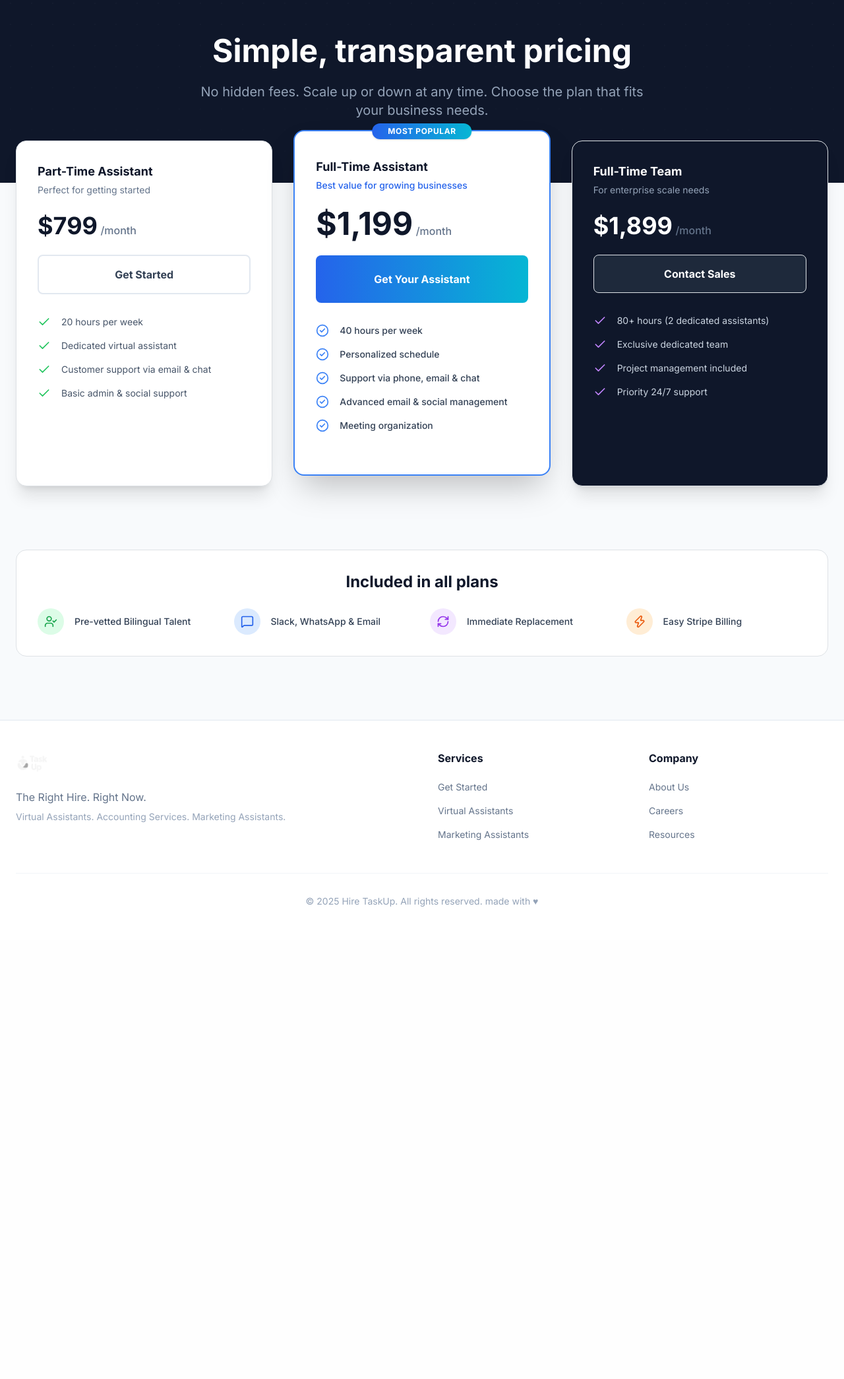
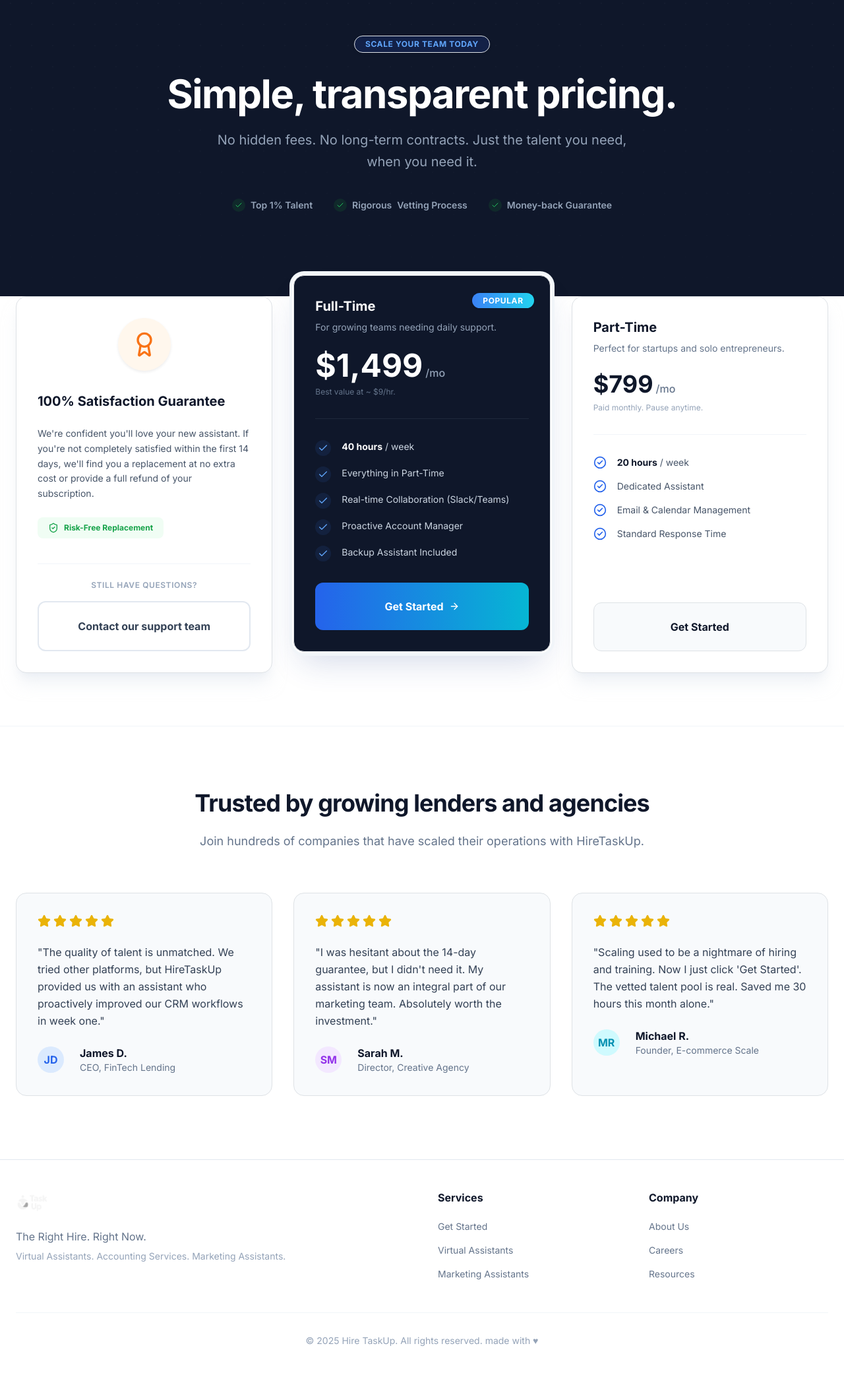
Before and after one commit to Dzherrom/hiretaskup, a Django app: page /plans/ in a window 1280 px wide. Shown: the part 75-2165 px from the top of the page at 66% size. Before the commit the page ends 1449 px from the top, so only its background shows below. Run offline with Django 5.2, Linux system fonts and the light colour scheme; the visitor is signed in with stand-in values (Sample User, id 1); parts of the project's set-up code (start-up, migrations or seed data) failed here and were passed over; some libraries are stand-ins or nearby versions.

Commit message:
refactor plans

```diff
--- a/core/templates/plans/plans.html
+++ b/core/templates/plans/plans.html
@@ -24,173 +24,241 @@
 {% endblock extra_css %}
 
 {% block content %}
-<div class="font-sans text-slate-900 bg-slate-50 min-h-screen selection:bg-cyan-200 selection:text-cyan-900 pb-24">
+<div class="font-sans text-slate-900 bg-white min-h-screen selection:bg-cyan-200 selection:text-cyan-900">
 
-    <!-- Header -->
-    <div class="bg-slate-900 pt-32 pb-24 relative overflow-hidden">
+    <!-- Hero Section -->
+    <section class="relative pt-32 pb-32 overflow-hidden bg-slate-900">
         <div class="absolute inset-0 bg-gradient-to-b from-transparent to-slate-900/90 z-10"></div>
         <!-- Background Pattern -->
         <div class="absolute inset-0 opacity-10" style="background-image: radial-gradient(#4b5563 1px, transparent 1px); background-size: 32px 32px;"></div>
 
-        <div class="container mx-auto px-6 relative z-20 text-center">
-            <h1 class="text-4xl md:text-5xl font-extrabold text-white mb-6">Simple, transparent pricing</h1>
-            <p class="text-xl text-slate-400 max-w-2xl mx-auto">
-                No hidden fees. Scale up or down at any time. Choose the plan that fits your business needs.
+        <div class="container relative z-20 mx-auto px-6 text-center">
+            <div class="inline-flex items-center gap-2 px-3 py-1 rounded-full bg-blue-900/30 border border-blue-700/50 text-blue-400 text-xs font-bold uppercase tracking-wider mb-8 shadow-sm backdrop-blur-sm">
+                Scale your team today
+            </div>
+            <h1 class="text-5xl md:text-6xl font-extrabold text-white mb-6 tracking-tight leading-tight">
+                Simple, transparent pricing.
+            </h1>
+            <p class="text-xl text-slate-400 max-w-2xl mx-auto mb-10 leading-relaxed">
+                No hidden fees. No long-term contracts. Just the talent you need, when you need it.
             </p>
+
+            <div class="flex flex-wrap justify-center gap-8 text-sm font-semibold text-slate-400">
+                <div class="flex items-center gap-2">
+                    <div class="bg-green-900/30 p-1 rounded-full"><i data-lucide="check" class="w-3 h-3 text-green-500"></i></div>
+                    Top 1% Talent
+                </div>
+                <div class="flex items-center gap-2">
+                    <div class="bg-green-900/30 p-1 rounded-full"><i data-lucide="check" class="w-3 h-3 text-green-500"></i></div>
+                    <span class="hidden sm:inline">Rigorous</span> Vetting Process
+                </div>
+                <div class="flex items-center gap-2">
+                    <div class="bg-green-900/30 p-1 rounded-full"><i data-lucide="check" class="w-3 h-3 text-green-500"></i></div>
+                    Money-back Guarantee
+                </div>
+            </div>
+        </div>
+    </section>
+
+    <!-- Pricing Cards -->
+    <section class="py-20 -mt-12 md:-mt-20 relative z-10">
+        <div class="container mx-auto px-6">
+            <div class="grid grid-cols-1 md:grid-cols-3 gap-8 max-w-7xl mx-auto items-start">
+
+                <!-- Guarantee Card (Was Enterprise Team) -->
+                <div class="bg-white rounded-2xl p-8 border border-slate-200 shadow-xl shadow-slate-200/50 hover:shadow-2xl hover:shadow-slate-200/80 hover:-translate-y-1 transition-all duration-300 flex flex-col relative group h-full">
+                    <div class="mb-8 flex items-center justify-center h-20 w-20 bg-orange-50 rounded-full mx-auto shadow-sm">
+                        <i data-lucide="award" class="w-10 h-10 text-orange-500"></i>
+                    </div>
+                    <div class="text-left mb-6">
+                        <h3 class="text-xl font-bold text-slate-900">100% Satisfaction Guarantee</h3>
+                    </div>
+
+                    <div class="flex-1 mb-6">
+                        <p class="text-slate-600 leading-relaxed text-left text-sm mb-6">
+                            We're confident you'll love your new assistant. If you're not completely satisfied within the first 14 days, we'll find you a replacement at no extra cost or provide a full refund of your subscription.
+                        </p>
+                         <div class="flex items-center gap-2 text-xs font-bold text-green-600 bg-green-50 py-2 px-3 rounded-lg w-fit">
+                            <i data-lucide="shield-check" class="w-4 h-4"></i>
+                            Risk-Free Replacement
                         </div>
                     </div>
 
-    <!-- Plans Cards -->
-    <div class="container mx-auto px-6 -mt-16 relative z-30">
-        <div class="grid grid-cols-1 md:grid-cols-3 gap-8 max-w-7xl mx-auto">
+                    <div class="mt-auto border-t border-slate-100 pt-6 text-center">
+                        <p class="text-slate-400 text-xs font-semibold uppercase tracking-wider mb-3">Still have questions?</p>
+                        <a href="{% url 'contact' %}" class="block w-full py-4 px-6 bg-white border-2 border-slate-200 text-slate-700 font-bold rounded-xl text-center hover:border-slate-300 hover:text-slate-900 hover:bg-slate-50 transition-all">
+                            Contact our support team
+                        </a>
+                    </div>
+                </div>
 
-            <!-- Part-Time Plan -->
-            <div class="bg-white rounded-2xl shadow-xl border border-slate-200 p-8 flex flex-col hover:border-blue-300 transition-colors duration-300">
-                <div class="mb-4">
-                    <h3 class="text-lg font-bold text-slate-900">Part-Time Assistant</h3>
-                    <p class="text-slate-500 text-sm mt-1">Perfect for getting started</p>
+                <!-- Full-Time Plan (Highlighted - Price $1499) -->
+                <div class="bg-slate-900 rounded-2xl p-8 border border-slate-800 shadow-2xl shadow-blue-900/20 hover:-translate-y-1 transition-all duration-300 flex flex-col relative md:-mt-8 md:mb-8 ring-4 ring-slate-100 ring-offset-2 z-20">
+                    <div class="absolute top-0 right-0 p-6">
+                         <span class="px-3 py-1 rounded-full bg-gradient-to-r from-blue-500 to-cyan-400 text-white text-xs font-bold uppercase tracking-wider shadow-lg">
+                            Popular
+                        </span>
                     </div>
                     <div class="mb-6">
+                        <h3 class="text-xl font-bold text-white">Full-Time</h3>
+                        <p class="text-slate-400 text-sm mt-2">For growing teams needing daily support.</p>
+                    </div>
+                    <div class="mb-8 pb-8 border-b border-slate-800">
+                        <div class="flex items-baseline gap-1">
+                            <span class="text-5xl font-extrabold text-white">$1,499</span>
+                            <span class="text-slate-400 font-medium">/mo</span>
+                        </div>
+                        <p class="text-xs text-slate-500 mt-2">Best value at ~ $9/hr.</p>
+                    </div>
+
+                    <ul class="space-y-4 mb-8 flex-1">
+                        <li class="flex items-start gap-3 text-sm text-slate-300">
+                            <div class="bg-blue-500/10 p-1 rounded-full"><i data-lucide="check" class="w-4 h-4 text-blue-400 shrink-0"></i></div>
+                            <span><strong class="text-white">40 hours</strong> / week</span>
+                        </li>
+                        <li class="flex items-start gap-3 text-sm text-slate-300">
+                            <div class="bg-blue-500/10 p-1 rounded-full"><i data-lucide="check" class="w-4 h-4 text-blue-400 shrink-0"></i></div>
+                            <span>Everything in Part-Time</span>
+                        </li>
+                         <li class="flex items-start gap-3 text-sm text-slate-300">
+                            <div class="bg-blue-500/10 p-1 rounded-full"><i data-lucide="check" class="w-4 h-4 text-blue-400 shrink-0"></i></div>
+                            Real-time Collaboration (Slack/Teams)
+                        </li>
+                        <li class="flex items-start gap-3 text-sm text-slate-300">
+                            <div class="bg-blue-500/10 p-1 rounded-full"><i data-lucide="check" class="w-4 h-4 text-blue-400 shrink-0"></i></div>
+                            Proactive Account Manager
+                        </li>
+                         <li class="flex items-start gap-3 text-sm text-slate-300">
+                            <div class="bg-blue-500/10 p-1 rounded-full"><i data-lucide="check" class="w-4 h-4 text-blue-400 shrink-0"></i></div>
+                            Backup Assistant Included
+                        </li>
+                    </ul>
+
+                    <a href="{% url 'onboarding_checkout' %}?amount=149900&name=Full-Time%20Assistant" class="block w-full py-4 px-6 bg-gradient-to-r from-blue-600 to-cyan-500 text-white font-bold rounded-xl text-center hover:shadow-lg hover:shadow-blue-500/30 transition-all flex items-center justify-center gap-2 group">
+                        Get Started
+                        <i data-lucide="arrow-right" class="w-4 h-4 group-hover:translate-x-1 transition-transform"></i>
+                    </a>
+                </div>
+
+                <!-- Part-Time Plan (Right) -->
+                <div class="bg-white rounded-2xl p-8 border border-slate-200 shadow-xl shadow-slate-200/50 hover:shadow-2xl hover:shadow-slate-200/80 hover:-translate-y-1 transition-all duration-300 flex flex-col relative group h-full">
+                    <div class="mb-6">
+                        <h3 class="text-xl font-bold text-slate-900">Part-Time</h3>
+                        <p class="text-slate-500 text-sm mt-2">Perfect for startups and solo entrepreneurs.</p>
+                    </div>
+                    <div class="mb-8 pb-8 border-b border-slate-100">
+                        <div class="flex items-baseline gap-1">
                             <span class="text-4xl font-extrabold text-slate-900">$799</span>
-                    <span class="text-slate-500 font-medium">/month</span>
+                            <span class="text-slate-500 font-medium">/mo</span>
                         </div>
-                <a href="{% url 'onboarding_checkout' %}?amount=79900&name=Part-Time%20Assistant" class="block w-full py-3 px-4 bg-white border-2 border-slate-200 text-slate-700 font-bold rounded-lg text-center hover:border-slate-300 hover:text-slate-900 transition-all mb-8">
+                        <p class="text-xs text-slate-400 mt-2">Paid monthly. Pause anytime.</p>
+                    </div>
+
+                    <ul class="space-y-4 mb-8 flex-1">
+                        <li class="flex items-start gap-3 text-sm text-slate-600">
+                            <i data-lucide="check-circle-2" class="w-5 h-5 text-blue-600 shrink-0"></i>
+                            <span><strong class="text-slate-900">20 hours</strong> / week</span>
+                        </li>
+                        <li class="flex items-start gap-3 text-sm text-slate-600">
+                            <i data-lucide="check-circle-2" class="w-5 h-5 text-blue-600 shrink-0"></i>
+                            Dedicated Assistant
+                        </li>
+                        <li class="flex items-start gap-3 text-sm text-slate-600">
+                            <i data-lucide="check-circle-2" class="w-5 h-5 text-blue-600 shrink-0"></i>
+                            Email & Calendar Management
+                        </li>
+                        <li class="flex items-start gap-3 text-sm text-slate-600">
+                            <i data-lucide="check-circle-2" class="w-5 h-5 text-blue-600 shrink-0"></i>
+                            Standard Response Time
+                        </li>
+                    </ul>
+
+                    <a href="{% url 'onboarding_checkout' %}?amount=79900&name=Part-Time%20Assistant" class="block w-full py-4 px-6 bg-slate-50 border border-slate-200 text-slate-900 font-bold rounded-xl text-center hover:bg-slate-100 hover:border-slate-300 transition-all">
                         Get Started
                     </a>
-                <ul class="space-y-4 mb-8 flex-1">
-                    <li class="flex items-start gap-3 text-sm text-slate-600">
-                        <i data-lucide="check" class="w-5 h-5 text-green-500 shrink-0"></i>
-                        20 hours per week
-                    </li>
-                    <li class="flex items-start gap-3 text-sm text-slate-600">
-                        <i data-lucide="check" class="w-5 h-5 text-green-500 shrink-0"></i>
-                        Dedicated virtual assistant
-                    </li>
-                    <li class="flex items-start gap-3 text-sm text-slate-600">
-                        <i data-lucide="check" class="w-5 h-5 text-green-500 shrink-0"></i>
-                        Customer support via email & chat
-                    </li>
-                    <li class="flex items-start gap-3 text-sm text-slate-600">
-                        <i data-lucide="check" class="w-5 h-5 text-green-500 shrink-0"></i>
-                         Basic admin & social support
-                    </li>
-                </ul>
-            </div>
-
-            <!-- Full-Time Plan (Recommended) -->
-            <div class="bg-white rounded-2xl shadow-2xl border-2 border-blue-500 p-8 flex flex-col relative transform md:-translate-y-4">
-                <div class="absolute top-0 left-1/2 -translate-x-1/2 -translate-y-1/2 bg-gradient-to-r from-blue-600 to-cyan-500 text-white px-4 py-1 rounded-full text-xs font-bold uppercase tracking-wider shadow-lg">
-                    Most Popular
-                </div>
-                <div class="mb-4 mt-2">
-                    <h3 class="text-lg font-bold text-slate-900">Full-Time Assistant</h3>
-                    <p class="text-blue-600 text-sm mt-1 font-medium">Best value for growing businesses</p>
-                </div>
-                <div class="mb-6">
-                    <span class="text-5xl font-extrabold text-slate-900">$1,199</span>
-                    <span class="text-slate-500 font-medium">/month</span>
-                </div>
-                <a href="{% url 'onboarding_checkout' %}?amount=119900&name=Full-Time%20Assistant" class="block w-full py-4 px-6 bg-gradient-to-r from-blue-600 to-cyan-500 text-white font-bold rounded-lg text-center hover:shadow-lg hover:shadow-blue-500/25 transition-all mb-8">
-                    Get Your Assistant
-                </a>
-                <ul class="space-y-4 mb-8 flex-1">
-                    <li class="flex items-start gap-3 text-sm text-slate-700 font-medium">
-                        <i data-lucide="check-circle-2" class="w-5 h-5 text-blue-500 shrink-0"></i>
-                        40 hours per week
-                    </li>
-                    <li class="flex items-start gap-3 text-sm text-slate-700 font-medium">
-                        <i data-lucide="check-circle-2" class="w-5 h-5 text-blue-500 shrink-0"></i>
-                        Personalized schedule
-                    </li>
-                    <li class="flex items-start gap-3 text-sm text-slate-700 font-medium">
-                        <i data-lucide="check-circle-2" class="w-5 h-5 text-blue-500 shrink-0"></i>
-                        Support via phone, email & chat
-                    </li>
-                    <li class="flex items-start gap-3 text-sm text-slate-700 font-medium">
-                        <i data-lucide="check-circle-2" class="w-5 h-5 text-blue-500 shrink-0"></i>
-                        Advanced email & social management
-                    </li>
-                    <li class="flex items-start gap-3 text-sm text-slate-700 font-medium">
-                        <i data-lucide="check-circle-2" class="w-5 h-5 text-blue-500 shrink-0"></i>
-                        Meeting organization
-                    </li>
-                </ul>
-            </div>
-
-            <!-- Team Plan -->
-            <div class="bg-slate-900 rounded-2xl shadow-xl border border-slate-700 p-8 flex flex-col">
-                <div class="mb-4">
-                    <h3 class="text-lg font-bold text-white">Full-Time Team</h3>
-                    <p class="text-slate-400 text-sm mt-1">For enterprise scale needs</p>
-                </div>
-                <div class="mb-6">
-                    <span class="text-4xl font-extrabold text-white">$1,899</span>
-                    <span class="text-slate-500 font-medium">/month</span>
-                </div>
-                <a href="{% url 'onboarding_checkout' %}?amount=189900&name=Full-Time%20Team" class="block w-full py-3 px-4 bg-slate-800 border border-slate-600 text-white font-bold rounded-lg text-center hover:bg-slate-700 transition-all mb-8">
-                    Contact Sales
-                </a>
-                <ul class="space-y-4 mb-8 flex-1">
-                    <li class="flex items-start gap-3 text-sm text-slate-300">
-                        <i data-lucide="check" class="w-5 h-5 text-purple-400 shrink-0"></i>
-                        80+ hours (2 dedicated assistants)
-                    </li>
-                    <li class="flex items-start gap-3 text-sm text-slate-300">
-                        <i data-lucide="check" class="w-5 h-5 text-purple-400 shrink-0"></i>
-                        Exclusive dedicated team
-                    </li>
-                    <li class="flex items-start gap-3 text-sm text-slate-300">
-                        <i data-lucide="check" class="w-5 h-5 text-purple-400 shrink-0"></i>
-                        Project management included
-                    </li>
-                    <li class="flex items-start gap-3 text-sm text-slate-300">
-                        <i data-lucide="check" class="w-5 h-5 text-purple-400 shrink-0"></i>
-                        Priority 24/7 support
-                    </li>
-                </ul>
                 </div>
 
             </div>
         </div>
+    </section>
 
-    <!-- FAQ or Benefit Section -->
-    <div class="container mx-auto px-6 mt-24">
-        <div class="bg-white rounded-2xl p-8 border border-slate-200">
-            <h3 class="text-2xl font-bold text-slate-900 mb-6 text-center">Included in all plans</h3>
-            <div class="grid grid-cols-1 md:grid-cols-2 lg:grid-cols-4 gap-6">
-                 <div class="flex items-center gap-3">
-                    <div class="w-10 h-10 rounded-full bg-green-100 flex items-center justify-center text-green-600">
-                        <i data-lucide="user-check" class="w-5 h-5"></i>
+    <!-- Testimonials Section -->
+    <section class="py-24 bg-white border-t border-slate-100">
+        <div class="container mx-auto px-6">
+            <div class="text-center max-w-3xl mx-auto mb-16">
+                 <h2 class="text-3xl md:text-4xl font-bold text-slate-900 mb-6 tracking-tight">Trusted by growing lenders and agencies</h2>
+                 <p class="text-lg text-slate-500">Join hundreds of companies that have scaled their operations with HireTaskUp.</p>
             </div>
-                    <span class="text-sm font-medium text-slate-700">Pre-vetted Bilingual Talent</span>
+
+            <div class="grid grid-cols-1 md:grid-cols-3 gap-8">
+                <!-- Review 1 -->
+                <div class="bg-slate-50 rounded-2xl p-8 hover:bg-white hover:shadow-xl hover:-translate-y-1 transition-all duration-300 border border-slate-100">
+                    <div class="flex gap-1 text-yellow-500 mb-4">
+                        <i data-lucide="star" class="w-5 h-5 fill-current"></i>
+                        <i data-lucide="star" class="w-5 h-5 fill-current"></i>
+                        <i data-lucide="star" class="w-5 h-5 fill-current"></i>
+                        <i data-lucide="star" class="w-5 h-5 fill-current"></i>
+                        <i data-lucide="star" class="w-5 h-5 fill-current"></i>
                     </div>
-                 <div class="flex items-center gap-3">
-                    <div class="w-10 h-10 rounded-full bg-blue-100 flex items-center justify-center text-blue-600">
-                        <i data-lucide="message-square" class="w-5 h-5"></i>
+                    <blockquote class="text-slate-700 leading-relaxed mb-6">
+                        "The quality of talent is unmatched. We tried other platforms, but HireTaskUp provided us with an assistant who proactively improved our CRM workflows in week one."
+                    </blockquote>
+                    <div class="flex items-center gap-4">
+                        <div class="w-10 h-10 rounded-full bg-blue-100 flex items-center justify-center text-blue-600 font-bold">JD</div>
+                        <div>
+                            <div class="font-bold text-slate-900">James D.</div>
+                            <div class="text-sm text-slate-500">CEO, FinTech Lending</div>
                         </div>
-                    <span class="text-sm font-medium text-slate-700">Slack, WhatsApp & Email</span>
                     </div>
-                 <div class="flex items-center gap-3">
-                    <div class="w-10 h-10 rounded-full bg-purple-100 flex items-center justify-center text-purple-600">
-                        <i data-lucide="refresh-cw" class="w-5 h-5"></i>
                 </div>
-                    <span class="text-sm font-medium text-slate-700">Immediate Replacement</span>
+
+                <!-- Review 2 -->
+                <div class="bg-slate-50 rounded-2xl p-8 hover:bg-white hover:shadow-xl hover:-translate-y-1 transition-all duration-300 border border-slate-100">
+                    <div class="flex gap-1 text-yellow-500 mb-4">
+                        <i data-lucide="star" class="w-5 h-5 fill-current"></i>
+                        <i data-lucide="star" class="w-5 h-5 fill-current"></i>
+                        <i data-lucide="star" class="w-5 h-5 fill-current"></i>
+                        <i data-lucide="star" class="w-5 h-5 fill-current"></i>
+                        <i data-lucide="star" class="w-5 h-5 fill-current"></i>
                     </div>
-                 <div class="flex items-center gap-3">
-                    <div class="w-10 h-10 rounded-full bg-orange-100 flex items-center justify-center text-orange-600">
-                        <i data-lucide="zap" class="w-5 h-5"></i>
+                    <blockquote class="text-slate-700 leading-relaxed mb-6">
+                        "I was hesitant about the 14-day guarantee, but I didn't need it. My assistant is now an integral part of our marketing team. Absolutely worth the investment."
+                    </blockquote>
+                    <div class="flex items-center gap-4">
+                        <div class="w-10 h-10 rounded-full bg-purple-100 flex items-center justify-center text-purple-600 font-bold">SM</div>
+                        <div>
+                            <div class="font-bold text-slate-900">Sarah M.</div>
+                            <div class="text-sm text-slate-500">Director, Creative Agency</div>
                         </div>
-                    <span class="text-sm font-medium text-slate-700">Easy Stripe Billing</span>
+                    </div>
+                </div>
+
+                <!-- Review 3 -->
+                <div class="bg-slate-50 rounded-2xl p-8 hover:bg-white hover:shadow-xl hover:-translate-y-1 transition-all duration-300 border border-slate-100">
+                    <div class="flex gap-1 text-yellow-500 mb-4">
+                        <i data-lucide="star" class="w-5 h-5 fill-current"></i>
+                        <i data-lucide="star" class="w-5 h-5 fill-current"></i>
+                        <i data-lucide="star" class="w-5 h-5 fill-current"></i>
+                        <i data-lucide="star" class="w-5 h-5 fill-current"></i>
+                        <i data-lucide="star" class="w-5 h-5 fill-current"></i>
+                    </div>
+                    <blockquote class="text-slate-700 leading-relaxed mb-6">
+                        "Scaling used to be a nightmare of hiring and training. Now I just click 'Get Started'. The vetted talent pool is real. Saved me 30 hours this month alone."
+                    </blockquote>
+                    <div class="flex items-center gap-4">
+                        <div class="w-10 h-10 rounded-full bg-cyan-100 flex items-center justify-center text-cyan-600 font-bold">MR</div>
+                        <div>
+                            <div class="font-bold text-slate-900">Michael R.</div>
+                            <div class="text-sm text-slate-500">Founder, E-commerce Scale</div>
                         </div>
                     </div>
                 </div>
             </div>
+        </div>
+    </section>
 
 </div>
-
 <script>
     lucide.createIcons();
-    // No JS needed for dropdown anymore as we use a grid layout
 </script>
-
 {% endblock content %}
```
Also changed, not shown: reorder_plans.py (added, +54 -0 lines), reorder_plans_v2.py (added, +171 -0 lines). Lines whose indentation alone changed are shown as unchanged.
